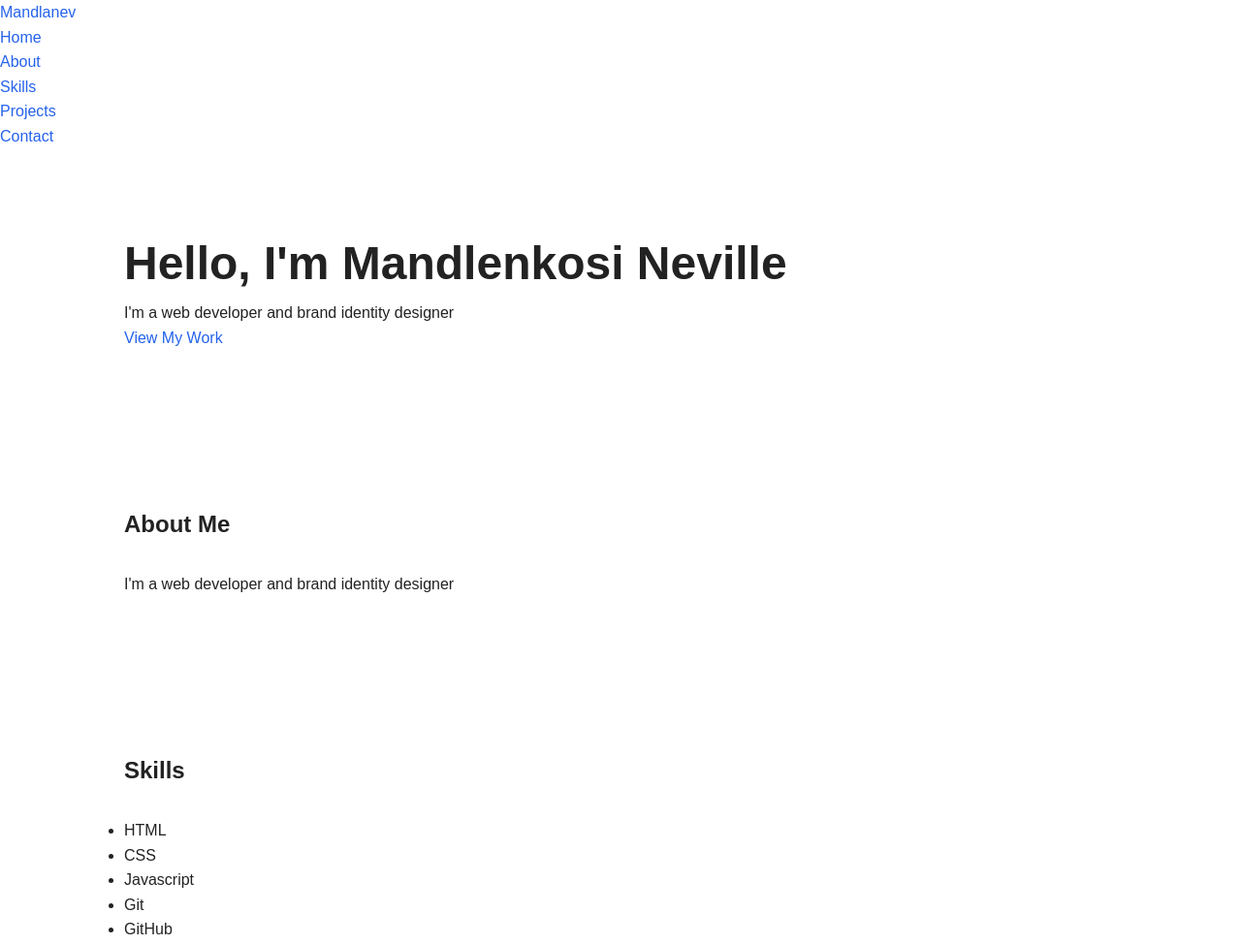
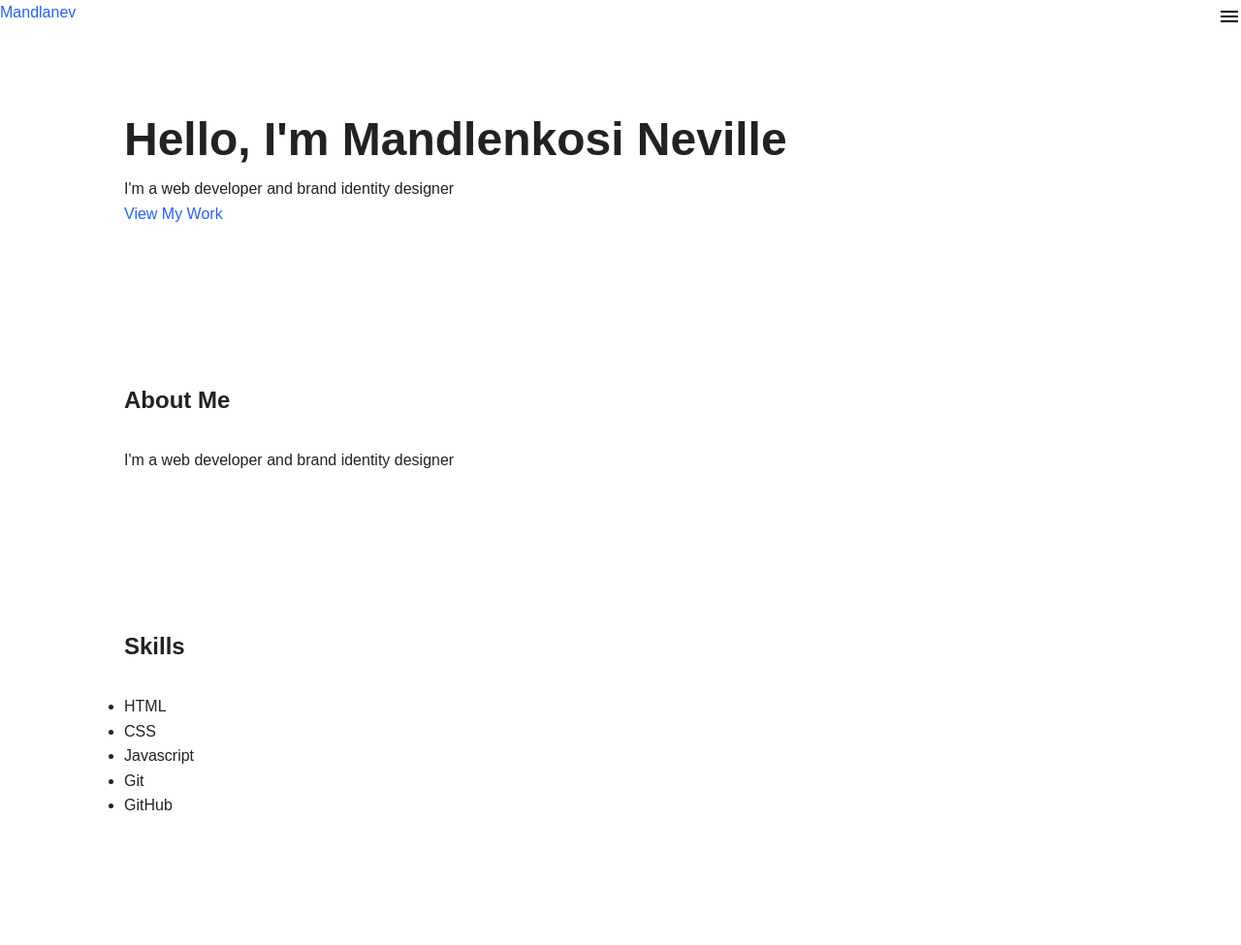
Before and after one commit to MandlenkosiCode/breezy, a plain HTML site: page index.html in a window 1280 px wide. Shown: the top 975 px of the page at 97% size. Drawn offline with Linux system fonts and the light colour scheme.

Commit message:
added slide down menu

```diff
--- a/index.html
+++ b/index.html
@@ -4,19 +4,27 @@
     <meta charset="UTF-8" />
     <meta name="viewport" content="width=device-width, initial-scale=1.0" />
     <link rel="stylesheet" href="style.css" />
-    <title>Document</title>
+    <link
+      rel="stylesheet"
+      href="https://fonts.googleapis.com/icon?family=Material+Icons"
+    />
+    <title>Mandlanev</title>
   </head>
   <body>
     <header>
-      <nav>
+      <nav class="flex justify-between">
         <a href="#" class="logo">Mandlanev</a>
-        <ul>
+        <ul class="flex main-nav flex-column">
           <li><a href="#home">Home</a></li>
           <li><a href="#about">About</a></li>
           <li><a href="#skills">Skills</a></li>
           <li><a href="#projects">Projects</a></li>
           <li><a href="#contact">Contact</a></li>
         </ul>
+        <button class="hamburger" id="hamburger">
+          <i class="openIcon material-icons md-36">menu</i>
+          <i class="closeIcon material-icons md-36">close</i>
+        </button>
       </nav>
     </header>
     <main>
@@ -92,5 +100,6 @@
       </section>
     </main>
     <footer>&copy; 2026 Mandlanev. All rights reserved.</footer>
+    <script src="script.js"></script>
   </body>
 </html>
--- a/script.js
+++ b/script.js
@@ -0,0 +1,16 @@
+const openIcon = document.getElementsByClassName("openIcon")[0];
+const closeIcon = document.getElementsByClassName("closeIcon")[0];
+
+const mainNav = document.getElementsByClassName("main-nav")[0];
+
+openIcon.addEventListener("click", () => {
+  openIcon.style.display = "none";
+  closeIcon.style.display = "block";
+  mainNav.classList.add("show");
+});
+
+closeIcon.addEventListener("click", () => {
+  closeIcon.style.display = "none";
+  openIcon.style.display = "block";
+  mainNav.classList.remove("show");
+});
--- a/style.css
+++ b/style.css
@@ -38,3 +38,68 @@ a {
   color: var(--primary);
   text-decoration: none;
 }
+
+.flex {
+  display: flex;
+}
+
+.flex-column {
+  flex-direction: column;
+}
+
+.flex-row {
+  flex-direction: row;
+}
+
+.justify-center {
+  justify-content: center;
+}
+
+.justify-between {
+  justify-content: space-between;
+}
+
+.hide {
+  display: none;
+}
+
+.main-nav.show {
+  transform: translateY(0);
+}
+
+.main-nav {
+  position: fixed;
+  top: 0;
+  right: 0;
+  width: 100%;
+  font-size: 2.8rem;
+  width: 100%;
+  height: 100vh;
+  background: white;
+  justify-content: center;
+  align-items: center;
+  list-style: none;
+  z-index: 999;
+
+  transform: translatey(-100%);
+
+  transition: transform 0.5s ease-in-out;
+}
+
+.main-nav a {
+  color: var(--text);
+}
+
+.hamburger {
+  position: fixed;
+  right: 0;
+  z-index: 1000;
+  background: none;
+  border: none;
+  cursor: pointer;
+  font-size: 2rem;
+}
+
+.material-icons.closeIcon {
+  display: none;
+}
```
